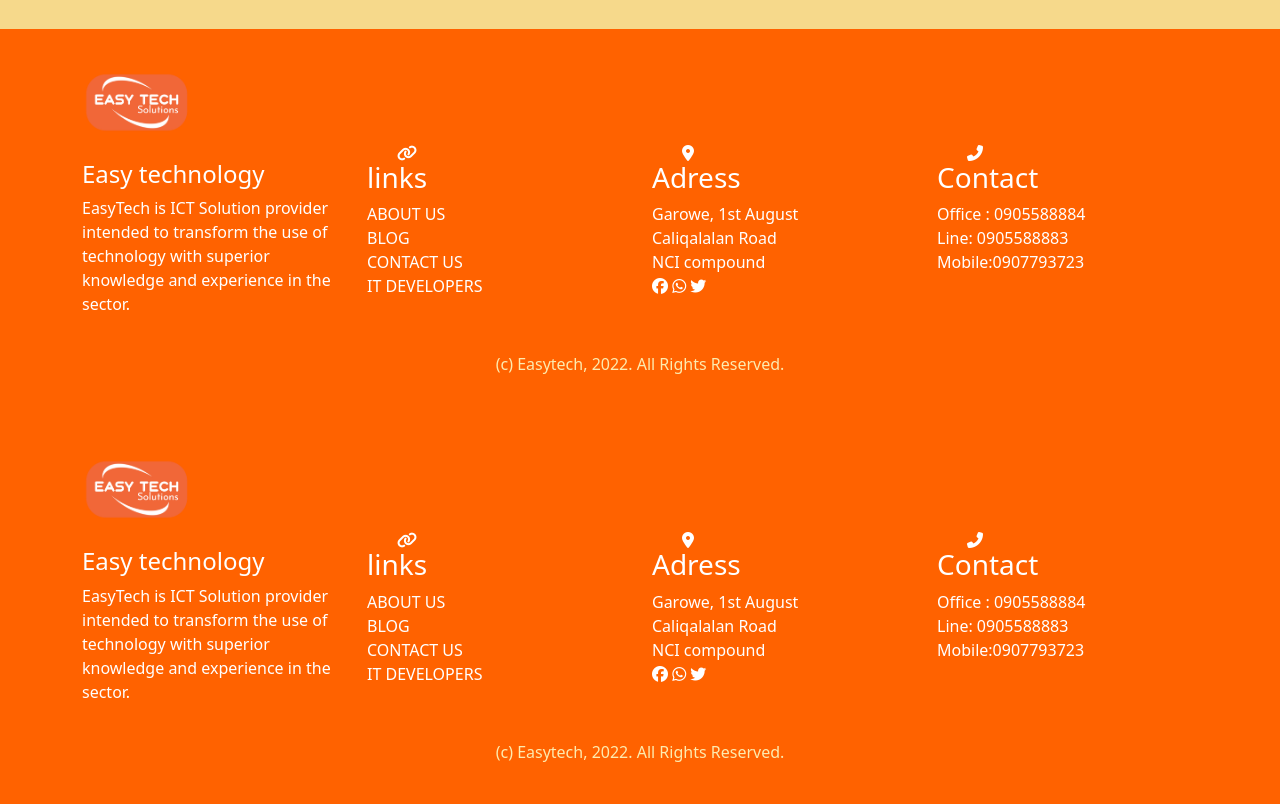
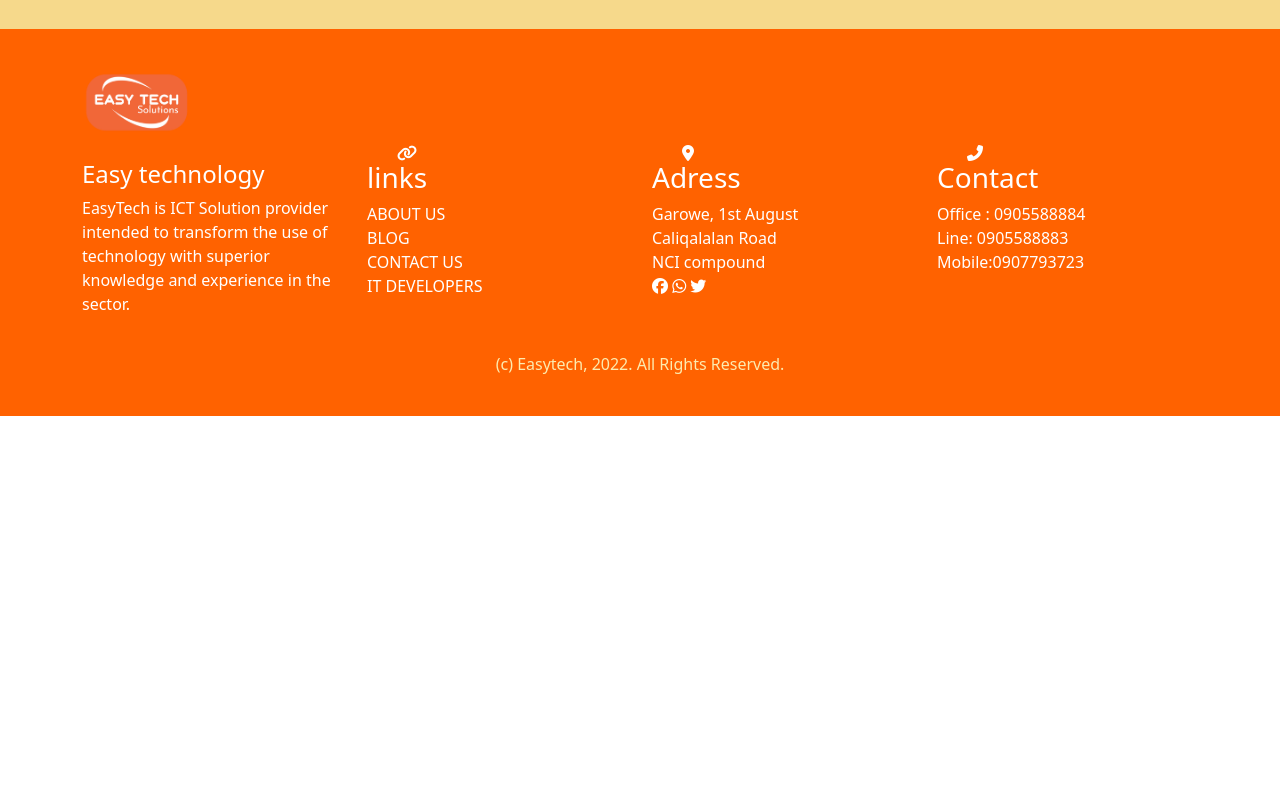
Before and after one commit to moha2k/Easy_Tech, a plain HTML site: page courses5.html in a window 1280 px wide. Shown: the part 613-1417 px from the top of the page. After the commit the page ends 1029 px from the top, so only its background shows below. Drawn offline with nearby package versions, Linux system fonts and the light colour scheme.

Commit message:
Update courses5.html

```diff
--- a/courses5.html
+++ b/courses5.html
@@ -111,52 +111,7 @@
             (с) Easytech, 2022. All Rights Reserved.
           </div>
         </div>
-      </div>      <div class="footer">
-        <div class="container">
-          <img src="swr/easy.png" alt="">
-          <div class="row">
-            <div class="col">
-              <h4>Easy technology</h4>
-              <p>EasyTech is ICT Solution provider intended to transform the use of technology with superior knowledge and experience in the sector.</p>
-            </div>
-            <div class="col">
-              <i class="fas fa-link"></i>
-              <h3 class="li">links</h3>
-              <ul>
-                <li><a href="About.html">ABOUT US</a></li>
-                <li><a href="">BLOG</a></li>
-                <li><a href="#Cont">CONTACT US</a></li>
-                <li><a href="">IT DEVELOPERS</a></li>
-              </ul>
-            </div>
-            <div class="col">
-              <i class="fas fa-map-marker-alt"></i>
-              <h3>Adress</h3>
-              Garowe, 1st August <br>
-               Caliqalalan Road <br>
-                NCI compound
-                <div class="box">
-                  <a href=""><i class="fab fa-facebook"></i></a>
-                  <a href="https://wa.me/+252905588884"><i class="fab fa-whatsapp"></i></a>
-                  <a href=""><i class="fab fa-twitter"></i></a>
-                </div>
-              </div>
-              <div class="col" id="Cont">
-                <i class="fas fa-phone-alt"></i> <br>
-                <h3>Contact</h3>
-                Office : 0905588884 <br>
-                Line: 0905588883 <br>
-                Mobile:0907793723
-              </div>
-          </div>
-          <div class="fot">
-            (с) Easytech, 2022. All Rights Reserved.
-          </div>
-        </div>
       </div>
-
-
-
 
     <script src="https://cdn.jsdelivr.net/npm/bootstrap@5.3.3/dist/js/bootstrap.bundle.min.js"></script>
      <script>
```
